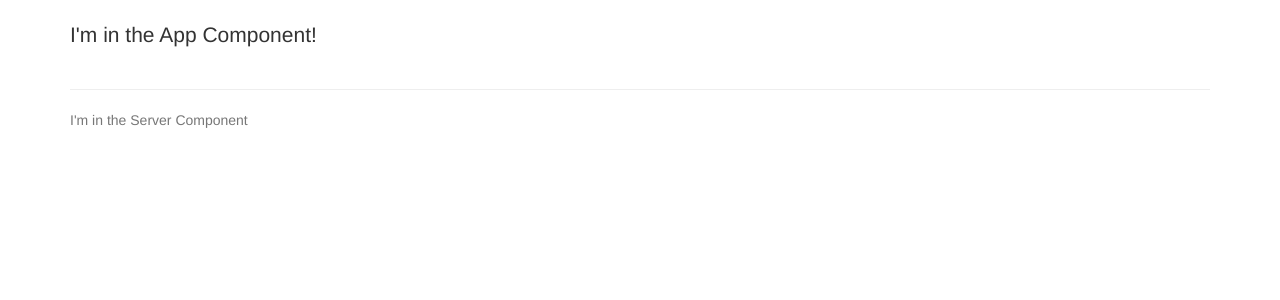
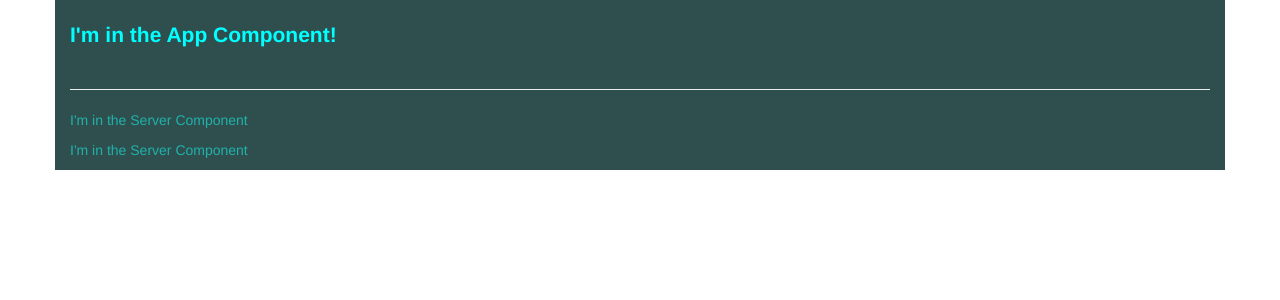
Before and after one commit to jschwarzwalder/my-first-angular-app, an Angular app in the folder my-first-angular-app/: page / in a window 1280 px wide. Shown: the top 300 px of the page. Built offline with nearby package versions, Linux system fonts and the light colour scheme.

Commit message:
using inline styles and local css style sheets

```diff
--- a/my-first-angular-app/src/app/app.component.css
+++ b/my-first-angular-app/src/app/app.component.css
@@ -0,0 +1,9 @@
+h3 {
+    color:aqua;
+    font-weight: bold;
+}
+
+.container {
+    background-color: darkslategray;
+
+}
--- a/my-first-angular-app/src/app/app.component.html
+++ b/my-first-angular-app/src/app/app.component.html
@@ -1,12 +1,17 @@
 <div class="container">
   <div class="row">
     <div class="col-sm-12">
-      <h1 class="lead">
+      <h3 class="lead">
         I'm in the App Component!
-      </h1>
+      </h3>
     </div>
   </div>
-  <hr>
+  <div class="row">
+    <div class="col-xs-12">
+      <hr>
+    </div>
+  </div>
+
   <div class="row">
     <div class="col-sm-12">
       <app-servers></app-servers>
--- a/my-first-angular-app/src/app/server/server.component.html
+++ b/my-first-angular-app/src/app/server/server.component.html
@@ -1 +1 @@
-<p class="text-muted">I'm in the Server Component</p>
+<p >I'm in the Server Component</p>
--- a/my-first-angular-app/src/app/server/server.component.ts
+++ b/my-first-angular-app/src/app/server/server.component.ts
@@ -2,7 +2,12 @@ import { Component } from '@angular/core';
 
 @Component({
     selector: 'app-unique-html-name',
-    templateUrl: './server.component.html'
+    templateUrl: './server.component.html',
+    styles: [`
+    p {
+      color: lightseagreen;
+    }
+  `]
 })
 export class ServerComponent {
 
--- a/my-first-angular-app/src/app/servers/servers.component.ts
+++ b/my-first-angular-app/src/app/servers/servers.component.ts
@@ -2,8 +2,12 @@ import { Component, OnInit } from '@angular/core';
 
 @Component({
   selector: 'app-servers',
-  template: `<app-unique-html-name></app-unique-html-name>`,
-  styleUrls: ['./servers.component.css']
+  template: `
+    <app-unique-html-name></app-unique-html-name>
+    <app-unique-html-name></app-unique-html-name>
+  `,
+  // styleUrls: ['./servers.component.css']
+
 })
 export class ServersComponent implements OnInit {
 
```
